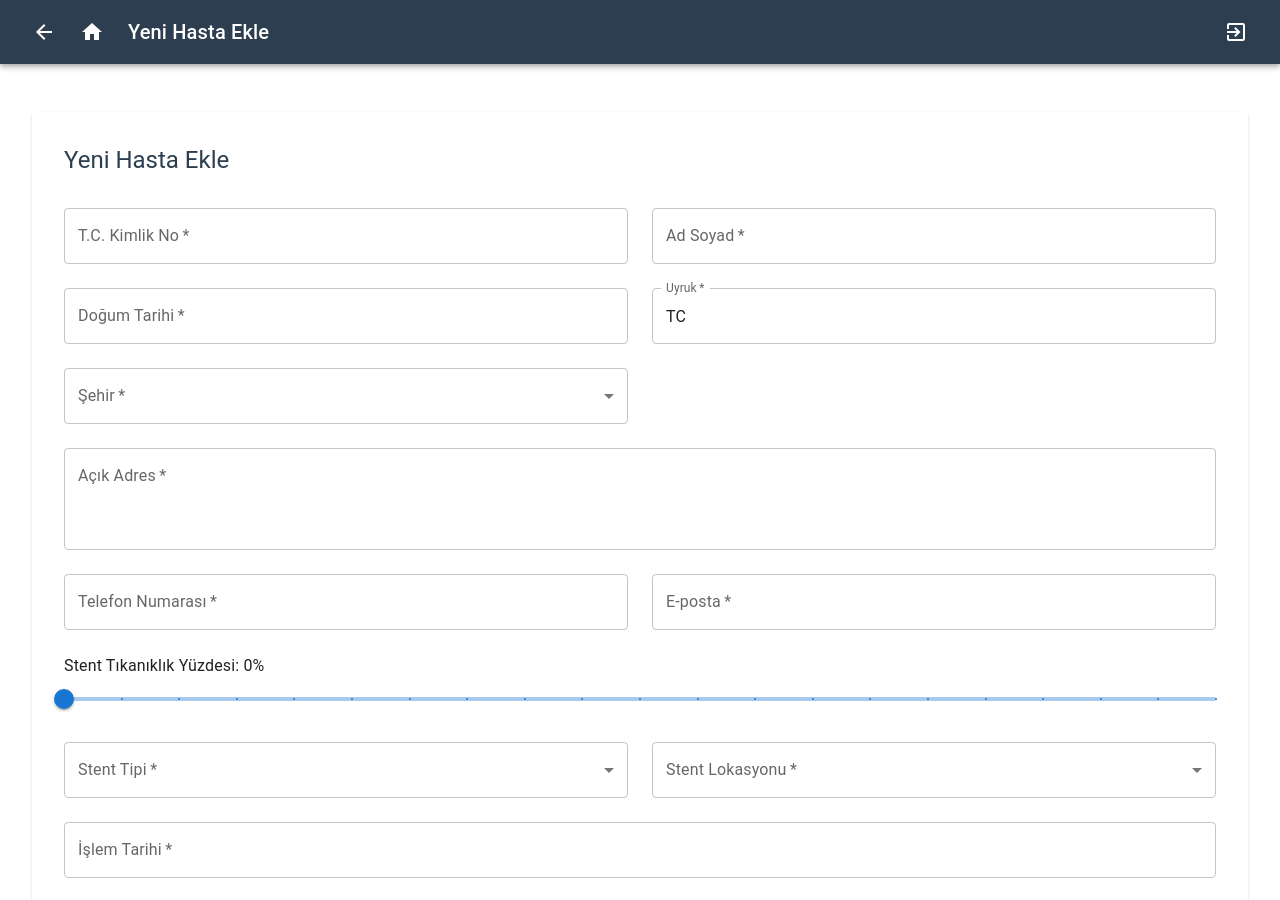
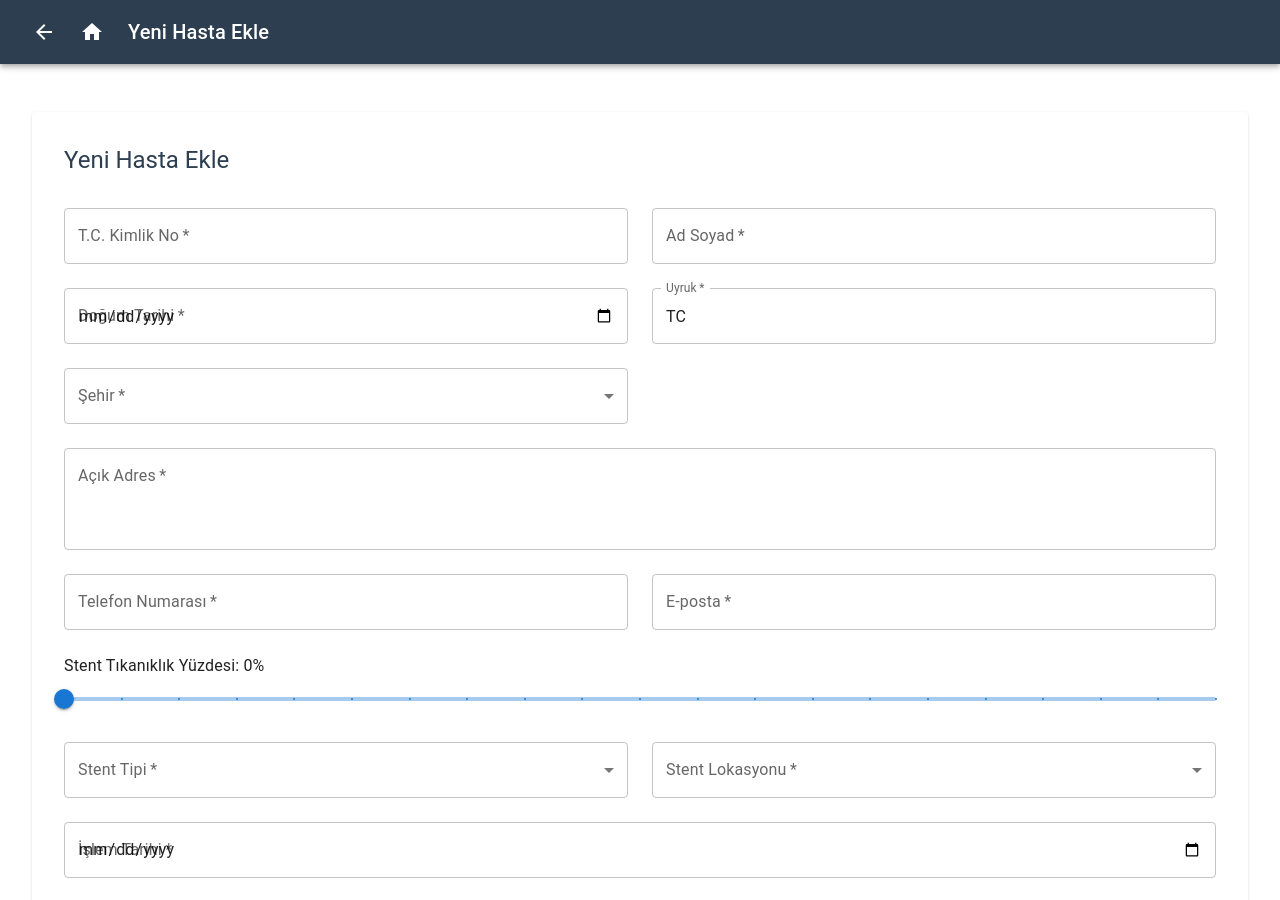
Before and after one commit to U9ursaa/StentTrackingSystem, a React (Create React App) app: page /doctor/add-patient in a window 1280 px wide. Shown: the top 900 px of the page. Built offline with nearby package versions, Linux system fonts and the light colour scheme.

Commit message:
ESLint uyarıları düzeltildi

```diff
--- a/src/App.js
+++ b/src/App.js
@@ -1,37 +1,16 @@
 import React from 'react';
 import { BrowserRouter as Router, Routes, Route, Navigate } from 'react-router-dom';
-import { LocalizationProvider } from '@mui/x-date-pickers';
-import { AdapterDateFns } from '@mui/x-date-pickers/AdapterDateFns';
-import { tr } from 'date-fns/locale';
 import { AuthProvider } from './context/AuthContext';
-import { PatientProvider } from './context/PatientContext';
 import Login from './components/Auth/Login';
 import DoctorDashboard from './components/Doctor/DoctorDashboard';
 import PatientDashboard from './components/Patient/PatientDashboard';
 import AddPatient from './components/Doctor/AddPatient';
 import PatientProfile from './components/Doctor/PatientProfile';
 
-// Protected Route bileşeni
-const ProtectedRoute = ({ children, allowedUserType }) => {
-  const user = JSON.parse(localStorage.getItem('user'));
-
-  if (!user) {
-    return <Navigate to="/login" />;
-  }
-
-  if (user.type !== allowedUserType) {
-    return <Navigate to="/login" />;
-  }
-
-  return children;
-};
-
 function App() {
   return (
+    <Router>
       <AuthProvider>
-      <PatientProvider>
-        <LocalizationProvider dateAdapter={AdapterDateFns} adapterLocale={tr}>
-          <Router>
         <Routes>
           <Route path="/login" element={<Login />} />
           <Route path="/doctor/dashboard" element={<DoctorDashboard />} />
@@ -41,10 +20,8 @@ function App() {
           <Route path="/" element={<Navigate to="/login" replace />} />
           <Route path="*" element={<Navigate to="/login" replace />} />
         </Routes>
+      </AuthProvider>
     </Router>
-        </LocalizationProvider>
-      </PatientProvider>
-    </AuthProvider>
   );
 }
 
--- a/src/components/Doctor/AddPatient.js
+++ b/src/components/Doctor/AddPatient.js
@@ -16,10 +16,6 @@ import {
   Alert
 } from '@mui/material';
 import { useNavigate } from 'react-router-dom';
-import { AdapterDateFns } from '@mui/x-date-pickers/AdapterDateFns';
-import { LocalizationProvider } from '@mui/x-date-pickers/LocalizationProvider';
-import { DatePicker } from '@mui/x-date-pickers/DatePicker';
-import tr from 'date-fns/locale/tr';
 import { PatientContext } from '../../context/PatientContext';
 import Header from '../Layout/Header';
 
@@ -197,17 +193,14 @@ const AddPatient = () => {
               </Grid>
 
               <Grid item xs={12} md={6}>
-                <DatePicker
+                <TextField
+                  fullWidth
                   label="Doğum Tarihi"
-                  value={patient.birthDate}
-                  onChange={handleBirthDateChange}
-                  slotProps={{
-                    textField: {
-                      fullWidth: true,
-                      required: true
-                    }
-                  }}
-                  maxDate={new Date()} // Bugünden ileri tarih seçilemez
+                  name="birthDate"
+                  type="date"
+                  value={patient.birthDate ? patient.birthDate.toISOString().split('T')[0] : ''}
+                  onChange={handleChange}
+                  required
                 />
               </Grid>
 
@@ -323,11 +316,14 @@ const AddPatient = () => {
               </Grid>
 
               <Grid item xs={12}>
-                <DatePicker
+                <TextField
+                  fullWidth
                   label="İşlem Tarihi"
-                  value={patient.procedureDate}
-                  onChange={(newValue) => setPatient(prev => ({...prev, procedureDate: newValue}))}
-                  slotProps={{ textField: { fullWidth: true, required: true } }}
+                  name="procedureDate"
+                  type="date"
+                  value={patient.procedureDate ? patient.procedureDate.toISOString().split('T')[0] : ''}
+                  onChange={handleChange}
+                  required
                 />
               </Grid>
 
--- a/src/components/Doctor/PatientProfile.js
+++ b/src/components/Doctor/PatientProfile.js
@@ -14,7 +14,6 @@ import {
   TextField,
   Chip,
   Stack,
-  IconButton,
   FormControl,
   InputLabel,
   Select,
--- a/src/components/Layout/Header.js
+++ b/src/components/Layout/Header.js
@@ -1,33 +1,20 @@
-import React, { useState } from 'react';
+import React from 'react';
 import {
   AppBar,
   Toolbar,
   Typography,
   IconButton,
-  Menu,
-  MenuItem,
-  Avatar,
 } from '@mui/material';
 import {
   ArrowBack as ArrowBackIcon,
   Home as HomeIcon,
-  ExitToApp as LogoutIcon,
 } from '@mui/icons-material';
 import { useNavigate, useLocation } from 'react-router-dom';
 
 const Header = () => {
   const navigate = useNavigate();
   const location = useLocation();
-  const [anchorEl, setAnchorEl] = useState(null);
-
-  // Ana sayfa dışındaki sayfalarda geri dön ve ana sayfa butonlarını göster
   const showNavButtons = location.pathname !== '/doctor/dashboard';
-
-  const handleLogout = () => {
-    // Burada gerekirse logout işlemleri yapılabilir
-    // Örneğin context'ten logout fonksiyonu çağırılabilir
-    navigate('/'); // Login sayfasına yönlendir
-  };
 
   return (
     <AppBar position="static" sx={{ backgroundColor: '#2c3e50', mb: 2 }}>
@@ -55,15 +42,6 @@ const Header = () => {
            location.pathname.includes('patient/') ? 'Hasta Detayları' :
            'StentTrackingSystem'}
         </Typography>
-
-        <IconButton
-          color="inherit"
-          onClick={handleLogout}
-          sx={{ ml: 2 }}
-          title="Çıkış Yap"
-        >
-          <LogoutIcon />
-        </IconButton>
       </Toolbar>
     </AppBar>
   );
```
Lines whose indentation alone changed are shown as unchanged.
